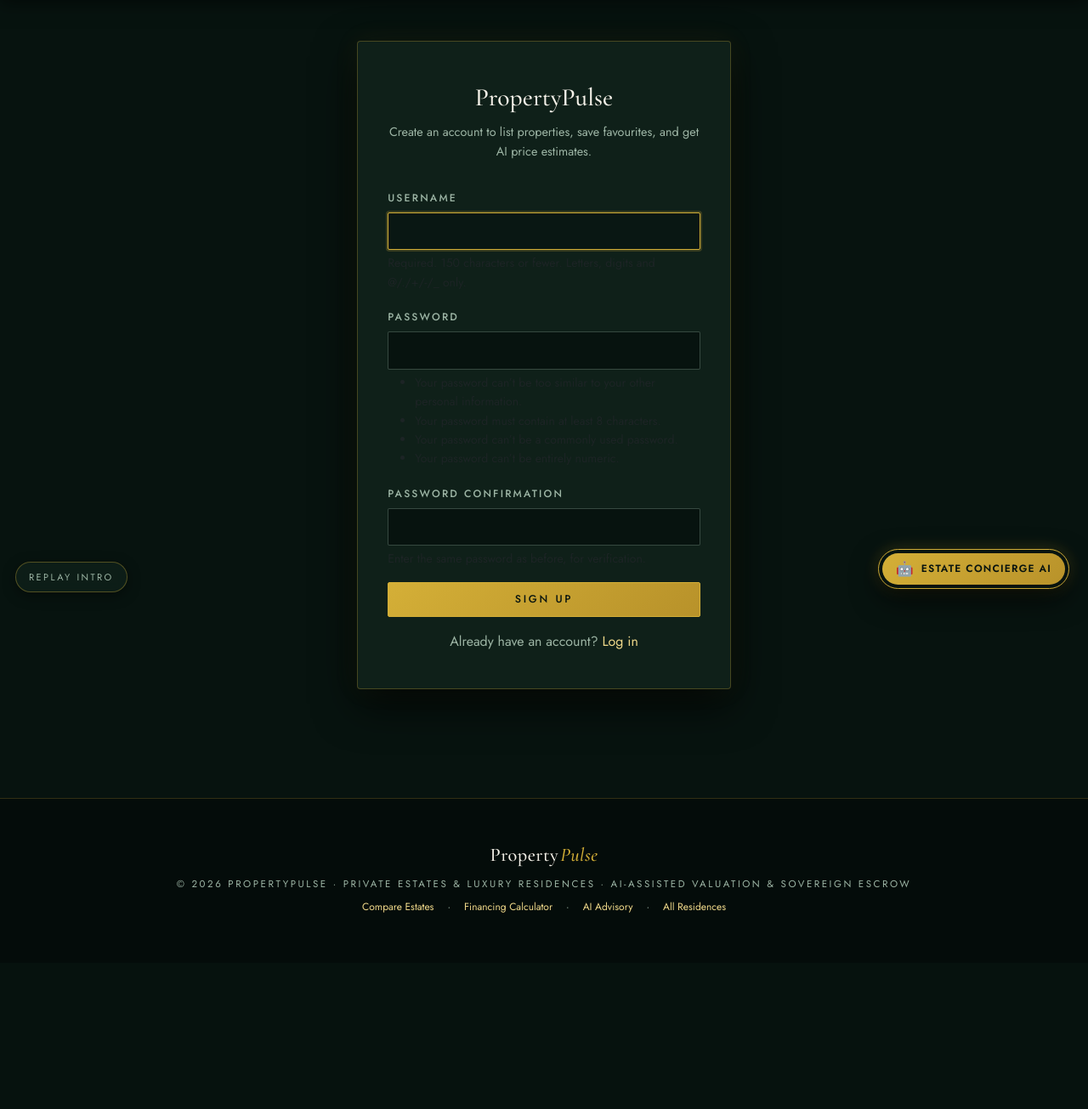
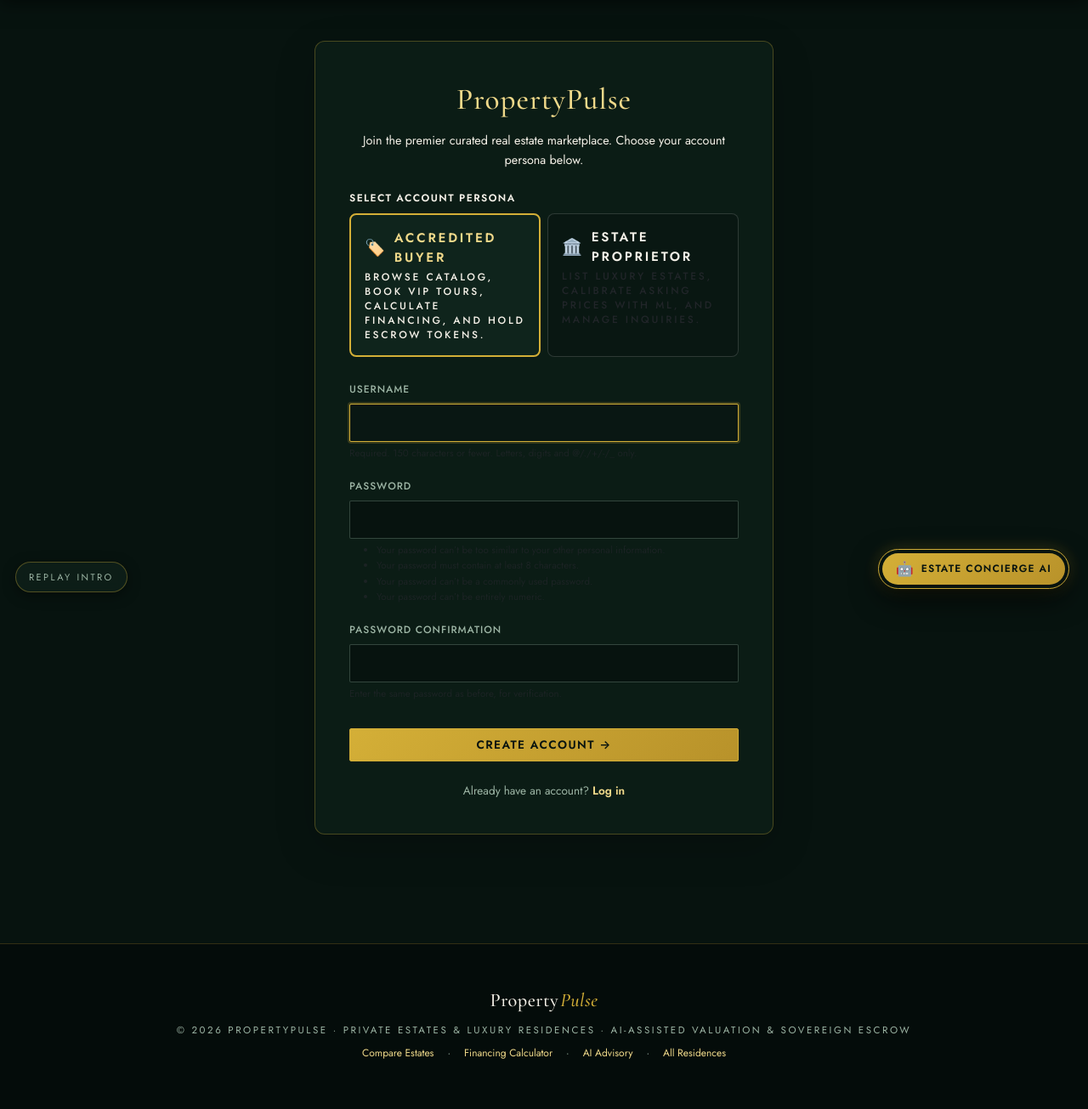
Before and after one commit to guntaas0108-eng/Software-Engineering-Project, a Django app: page /accounts/signup/ in a window 1280 px wide. Shown: the part 85-1390 px from the top of the page at 85% size. Before the commit the page ends 1159 px from the top, so only its background shows below. Run offline with Django 5.2, Linux system fonts and the light colour scheme.

Commit message:
feat: add interactive persona selection (Buyer vs Seller) to signup and 1-click role switcher

```diff
--- a/realestate_platform/accounts/templates/accounts/signup.html
+++ b/realestate_platform/accounts/templates/accounts/signup.html
@@ -1,24 +1,95 @@
 {% extends "base.html" %}
 {% load property_extras %}
-{% block title %}Sign Up — PropertyPulse{% endblock %}
+{% block title %}Create Account — PropertyPulse{% endblock %}
 {% block content %}
-<div class="pp-auth-wrap">
-    <div class="pp-auth-card">
-        <div class="pp-auth-brand">PropertyPulse</div>
-        <p class="pp-auth-tagline">Create an account to list properties, save favourites, and get AI price estimates.</p>
-        <form method="post">
+<div class="pp-auth-wrap py-5">
+    <div class="pp-auth-card shadow-lg" style="max-width:540px; margin:0 auto; background:#0B1C15; border:1px solid rgba(212,175,55,0.3); border-radius:12px; padding:2.5rem;">
+        <div class="pp-auth-brand text-center mb-2" style="font-family:'Cormorant Garamond', serif; font-size:2.2rem; color:var(--gold-lt); letter-spacing:1px;">PropertyPulse</div>
+        <p class="pp-auth-tagline text-center mb-4" style="color:var(--sand); font-size:0.9rem;">Join the premier curated real estate marketplace. Choose your account persona below.</p>
+
+        <form method="post" id="signupForm">
             {% csrf_token %}
+
+            <!-- Interactive Persona Selection -->
+            <div class="mb-4">
+                <label class="d-block text-gold fw-semibold mb-2" style="font-size:0.75rem; letter-spacing:0.12em; text-transform:uppercase;">
+                    Select Account Persona
+                </label>
+                <div class="row g-2">
+                    <div class="col-6">
+                        <input type="radio" class="btn-check" name="role" id="role_buyer" value="BUYER" checked autocomplete="off">
+                        <label class="btn w-100 p-3 text-start d-flex flex-column h-100 role-card" for="role_buyer" id="card_buyer" style="background:#0F241C; border:2px solid var(--gold); border-radius:8px; cursor:pointer; transition:all 0.2s;">
+                            <div class="d-flex align-items-center mb-1">
+                                <span style="font-size:1.2rem; margin-right:8px;">🏷️</span>
+                                <strong style="color:var(--gold-lt); font-size:0.95rem;">Accredited Buyer</strong>
+                            </div>
+                            <small style="color:var(--sand); font-size:0.75rem; line-height:1.4;">
+                                Browse catalog, book VIP tours, calculate financing, and hold escrow tokens.
+                            </small>
+                        </label>
+                    </div>
+                    <div class="col-6">
+                        <input type="radio" class="btn-check" name="role" id="role_seller" value="SELLER" autocomplete="off">
+                        <label class="btn w-100 p-3 text-start d-flex flex-column h-100 role-card" for="role_seller" id="card_seller" style="background:#091712; border:1px solid rgba(255,255,255,0.15); border-radius:8px; cursor:pointer; transition:all 0.2s;">
+                            <div class="d-flex align-items-center mb-1">
+                                <span style="font-size:1.2rem; margin-right:8px;">🏛️</span>
+                                <strong style="color:var(--ivory); font-size:0.95rem;">Estate Proprietor</strong>
+                            </div>
+                            <small style="color:var(--sand); font-size:0.75rem; line-height:1.4;">
+                                List luxury estates, calibrate asking prices with ML, and manage inquiries.
+                            </small>
+                        </label>
+                    </div>
+                </div>
+            </div>
+
             {% for field in form %}
             <div class="mb-3">
-                <label for="{{ field.id_for_label }}" class="pp-label">{{ field.label }}</label>
+                <label for="{{ field.id_for_label }}" class="pp-label text-gold small text-uppercase" style="letter-spacing:0.08em; font-size:0.75rem;">{{ field.label }}</label>
                 {{ field|with_error_class }}
-                {% if field.help_text %}<div class="form-text">{{ field.help_text|safe }}</div>{% endif %}
+                {% if field.help_text %}<div class="form-text text-muted small" style="font-size:0.72rem;">{{ field.help_text|safe }}</div>{% endif %}
                 {% if field.errors %}<div class="text-danger small mt-1">{{ field.errors|first }}</div>{% endif %}
             </div>
             {% endfor %}
-            <button type="submit" class="btn btn-primary w-100">Sign Up</button>
+
+            <button type="submit" class="btn btn-primary w-100 py-2 mt-3 fw-semibold" style="letter-spacing:0.1em; text-transform:uppercase; font-size:0.85rem;">Create Account &rarr;</button>
         </form>
-        <p class="mt-3 text-center pp-muted mb-0">Already have an account? <a href="{% url 'login' %}">Log in</a></p>
+
+        <p class="mt-4 text-center pp-muted mb-0" style="font-size:0.85rem;">
+            Already have an account? <a href="{% url 'login' %}" style="color:var(--gold-lt); text-decoration:none; font-weight:600;">Log in</a>
+        </p>
     </div>
 </div>
+
+<script>
+    document.addEventListener('DOMContentLoaded', function() {
+        const buyerRadio = document.getElementById('role_buyer');
+        const sellerRadio = document.getElementById('role_seller');
+        const cardBuyer = document.getElementById('card_buyer');
+        const cardSeller = document.getElementById('card_seller');
+
+        function updateRoleHighlight() {
+            if (buyerRadio.checked) {
+                cardBuyer.style.border = '2px solid var(--gold)';
+                cardBuyer.style.background = '#0F241C';
+                cardBuyer.querySelector('strong').style.color = 'var(--gold-lt)';
+
+                cardSeller.style.border = '1px solid rgba(255,255,255,0.15)';
+                cardSeller.style.background = '#091712';
+                cardSeller.querySelector('strong').style.color = 'var(--ivory)';
+            } else {
+                cardSeller.style.border = '2px solid var(--gold)';
+                cardSeller.style.background = '#0F241C';
+                cardSeller.querySelector('strong').style.color = 'var(--gold-lt)';
+
+                cardBuyer.style.border = '1px solid rgba(255,255,255,0.15)';
+                cardBuyer.style.background = '#091712';
+                cardBuyer.querySelector('strong').style.color = 'var(--ivory)';
+            }
+        }
+
+        buyerRadio.addEventListener('change', updateRoleHighlight);
+        sellerRadio.addEventListener('change', updateRoleHighlight);
+    });
+</script>
 {% endblock %}
--- a/realestate_platform/accounts/urls.py
+++ b/realestate_platform/accounts/urls.py
@@ -6,6 +6,7 @@ urlpatterns = [
     path("signup/", views.signup, name="signup"),
     path("login/", views.RoleBasedLoginView.as_view(), name="login"),
     path("logout/", auth_views.LogoutView.as_view(), name="logout"),
+    path("switch-role/", views.switch_role, name="switch_role"),
     # Sovereign Administrator Command Center Routes
     path("command-center/", views.platform_admin_dashboard, name="platform_admin"),
     path("command-center/duplicate/<int:pk>/<str:action>/", views.admin_resolve_duplicate, name="admin_resolve_duplicate"),
--- a/realestate_platform/accounts/views.py
+++ b/realestate_platform/accounts/views.py
@@ -3,6 +3,7 @@ from decimal import Decimal
 from django.contrib import messages
 from django.contrib.auth import get_user_model, login
 from django.contrib.auth import views as auth_views
+from django.contrib.auth.decorators import login_required
 from django.contrib.auth.forms import UserCreationForm
 from django.db.models import Sum, Count, Q
 from django.shortcuts import get_object_or_404, redirect, render
@@ -54,22 +55,63 @@ def platform_admin_required(view_func):
 
 
 def signup(request):
-    """Accredited user registration."""
+    """Accredited user registration with explicit Buyer / Seller persona choice."""
     if request.method == "POST":
         form = UserCreationForm(request.POST)
         if form.is_valid():
             user = form.save()
-            # Assign requested role if provided, otherwise default to BUYER
             role = request.POST.get("role", UserProfile.Role.BUYER)
-            if role in [UserProfile.Role.BUYER, UserProfile.Role.SELLER]:
-                profile, _ = UserProfile.objects.get_or_create(user=user)
-                profile.role = role
-                profile.save()
+            if role not in [UserProfile.Role.BUYER, UserProfile.Role.SELLER]:
+                role = UserProfile.Role.BUYER
+
+            profile, _ = UserProfile.objects.get_or_create(user=user)
+            profile.role = role
+            profile.save()
+
             login(request, user)
-            return redirect("property_list")
+
+            if role == UserProfile.Role.SELLER:
+                messages.success(
+                    request,
+                    f"Welcome to PropertyPulse, {user.username}! Your Estate Proprietor account is active. "
+                    "You can now submit property listings via '+ List Estate' and consult your Portfolio Strategist AI."
+                )
+                return redirect("my_listings")
+            else:
+                messages.success(
+                    request,
+                    f"Welcome to PropertyPulse, {user.username}! Your Accredited Buyer account is active. "
+                    "Explore our curated luxury residences and engage with your Estate Concierge AI."
+                )
+                return redirect("property_list")
     else:
         form = UserCreationForm()
     return render(request, "accounts/signup.html", {"form": form})
+
+
+@login_required
+def switch_role(request):
+    """Allows an authenticated user to seamlessly toggle their persona between Buyer and Seller."""
+    profile, _ = UserProfile.objects.get_or_create(user=request.user)
+    if profile.role == UserProfile.Role.SELLER:
+        profile.role = UserProfile.Role.BUYER
+        profile.save(update_fields=["role"])
+        messages.success(
+            request,
+            "Switched to Accredited Buyer mode. You now have access to buyer discovery, saved estates, and Estate Concierge AI."
+        )
+        return redirect("property_list")
+    elif profile.role == UserProfile.Role.BUYER:
+        profile.role = UserProfile.Role.SELLER
+        profile.save(update_fields=["role"])
+        messages.success(
+            request,
+            "Switched to Estate Proprietor mode. You can now list properties via '+ List Estate' and consult Portfolio Strategist AI."
+        )
+        return redirect("my_listings")
+    else:
+        messages.info(request, "Administrator roles are sovereign and cannot be toggled dynamically.")
+        return redirect("platform_admin")
 
 
 # ==============================================================================
--- a/realestate_platform/templates/base.html
+++ b/realestate_platform/templates/base.html
@@ -127,11 +127,15 @@
                                 <li><a class="dropdown-item" href="{% url 'seller_analytics' %}">&#128200; Proprietor Analytics</a></li>
                                 <li><a class="dropdown-item fw-semibold" href="{% url 'chat_inbox' %}" style="color:var(--gold-lt) !important;">&#9993; Inquiries &amp; Site Visits &rarr;</a></li>
                                 <li><hr class="dropdown-divider"></li>
+                                <li><a class="dropdown-item" href="{% url 'switch_role' %}" style="color:var(--gold-lt); font-size:0.82rem;">&#8644; Switch to Buyer Mode</a></li>
+                                <li><hr class="dropdown-divider"></li>
                             {% else %}
                                 <li><h6 class="dropdown-header">Investor / Buyer</h6></li>
                                 <li><a class="dropdown-item" href="{% url 'buyer_dashboard' %}">&#9825; Saved Residences</a></li>
                                 <li><a class="dropdown-item" href="{% url 'my_transactions' %}">&#128176; Escrow Ledger</a></li>
                                 <li><a class="dropdown-item fw-semibold" href="{% url 'chat_inbox' %}" style="color:var(--gold-lt) !important;">&#9993; All Inquiries &rarr;</a></li>
+                                <li><hr class="dropdown-divider"></li>
+                                <li><a class="dropdown-item" href="{% url 'switch_role' %}" style="color:var(--gold-lt); font-size:0.82rem;">&#8644; Switch to Seller Mode</a></li>
                                 <li><hr class="dropdown-divider"></li>
                             {% endif %}
                             <li>
```
